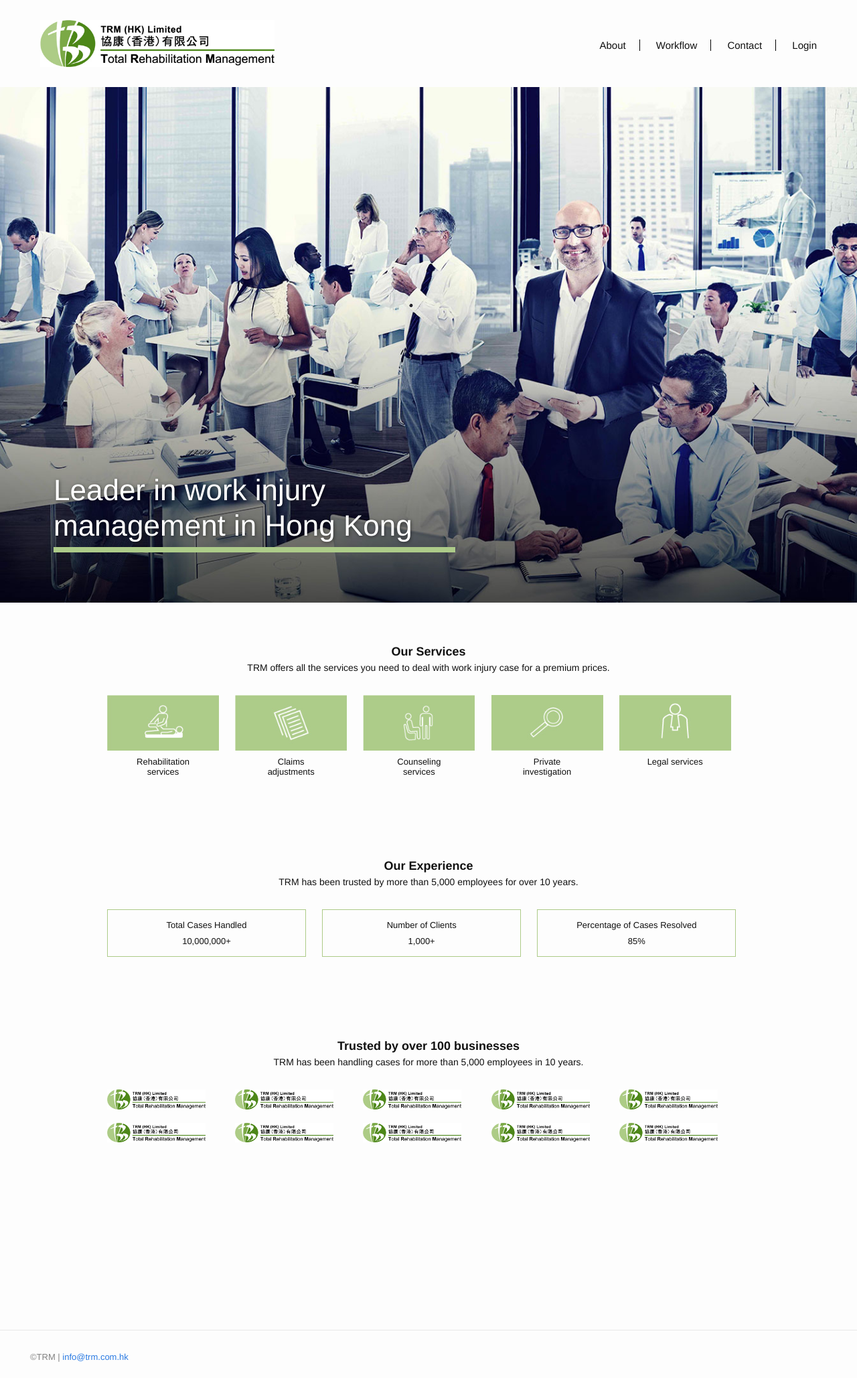
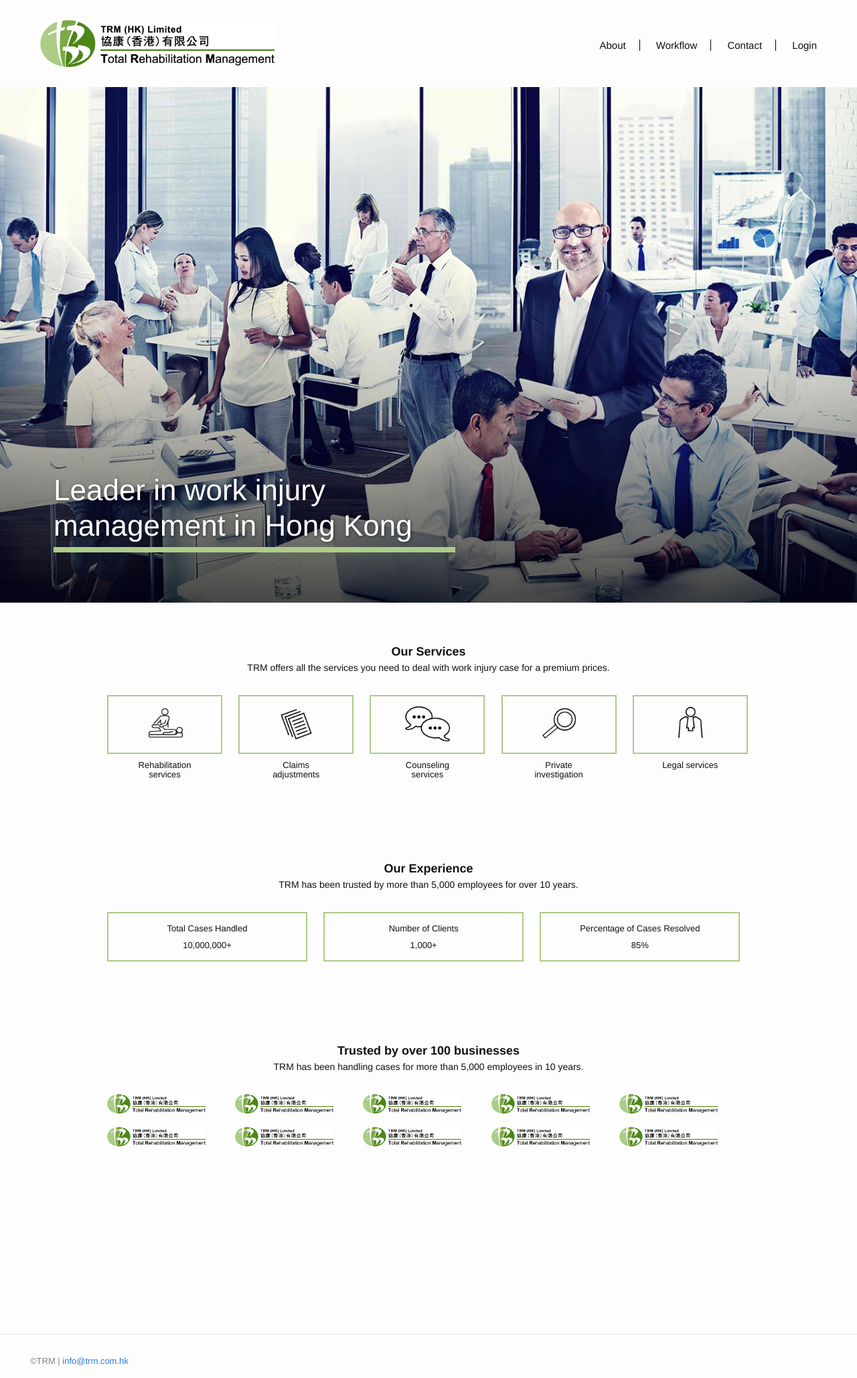
Before and after one commit to kklai/trm.com.hk, a Jekyll site: the page built from index.html, in a window 1280 px wide. Shown: the whole page at 67% size. Built offline with Jekyll 4.4.1, drawn with Linux system fonts in a browser that asks for light colours; nearby versions of some CDN libraries.

Commit message:
some styles and stuff

```diff
--- a/_includes/header.html
+++ b/_includes/header.html
@@ -14,10 +14,10 @@
       </a>
 
       <div class="trigger">
-          <a class="page-link" href="{{ "about" | prepend: site.baseurl }}">About</a>
-          <a class="page-link" href="{{ "workflow" | prepend: site.baseurl }}">Workflow</a>
-          <a class="page-link" href="{{ "contact" | prepend: site.baseurl }}">Contact</a>
-          <a class="page-link" href="{{ "login" | prepend: site.baseurl }}">Login</a>
+          <a class="page-link about" href="{{ "about" | prepend: site.baseurl }}"><span>About</span></a>
+          <a class="page-link workflow" href="{{ "workflow" | prepend: site.baseurl }}"><span>Workflow</span></a>
+          <a class="page-link contact" href="{{ "contact" | prepend: site.baseurl }}"><span>Contact</span></a>
+          <a class="page-link login" href="{{ "login" | prepend: site.baseurl }}"><span>Login</span></a>
       </div>
     </nav>
 
--- a/_layouts/default.html
+++ b/_layouts/default.html
@@ -17,4 +17,7 @@
 
   </body>
 
+  <script src="https://ajax.googleapis.com/ajax/libs/jquery/3.1.0/jquery.min.js"></script>
+  <script src="js/script.js"></script>
+
 </html>
--- a/_sass/_layout.scss
+++ b/_sass/_layout.scss
@@ -33,6 +33,10 @@
             margin-right: 20px;
             border-right: 1px solid #000;
             padding-right: 20px;
+        }
+        &:hover {
+            text-decoration: none;
+            opacity: 0.6;
         }
     }
 
@@ -225,6 +229,14 @@
     // width: 140px;
 }
 
+.row-item .img-wrapper {
+    border: 2px solid #adcb89;
+    padding: 5px 10px;
+    img {
+        width: 50%;
+    }
+}
+
 .row-item p {
     font-size: 13px;
     margin: 0 auto;
@@ -264,7 +276,7 @@
 /* our services styles */
 
 .our-services .row-item {
-    width: calc(20% - 25px);
+    width: calc(20% - 20px);
     margin-right: 20px
 }
 .our-services .row-item:last-child {
@@ -279,7 +291,7 @@
 
 .our-experience .row-item {
     width: calc(33.3333% - 25px);
-    border: 1px solid #adcb88;
+    border: 2px solid #adcb88;
     padding: 6px 0 15px 0;
     margin-right: 20px;
 }
@@ -353,3 +365,8 @@
     background: url("../assets/workflow.jpg") no-repeat center center;
     background-size: 100%;
 }
+
+.page-active span {
+    border-bottom: 2px solid #adcb89;
+    padding-bottom: 5px;
+}
--- a/index.html
+++ b/index.html
@@ -17,27 +17,37 @@
 	<div class="row">
 
 		<div class="row-item">
-			<img src="assets/rehab.jpg">
+			<div class="img-wrapper">
+			<img src="assets/rehab.png">
+			</div>
 			<p>Rehabilitation services</p>
 		</div>
 
 		<div class="row-item">
-			<img src="assets/claims.jpg">
+			<div class="img-wrapper">
+				<img src="assets/claims.png">
+			</div>
 			<p>Claims adjustments</p>
 		</div>
 
 		<div class="row-item">
-			<img src="assets/counseling.jpg">
+			<div class="img-wrapper">
+				<img src="assets/counseling.png">
+			</div>
 			<p>Counseling services</p>
 		</div>
 
 		<div class="row-item">
-			<img src="assets/pi.jpg">
+			<div class="img-wrapper">
+				<img src="assets/pi.png">
+			</div>
 			<p>Private investigation</p>
 		</div>
 
 		<div class="row-item">
-			<img src="assets/legal.jpg">
+			<div class="img-wrapper">
+				<img src="assets/legal.png">
+			</div>
 			<p>Legal services</p>
 		</div>
 
--- /dev/null
+++ b/js/script.js
@@ -0,0 +1,7 @@
+var pages = ["about", "workflow", "contact", "login"];
+
+for (var i=0; i < pages.length; i++) {
+	if (window.location.href.indexOf(pages[i]) > -1) {
+		$(".page-link." + pages[i]).addClass("page-active")
+	}
+}
```
Also changed, not shown: assets/claims-white.png (added), assets/claims.png (added), assets/counseling-white.png (added), assets/counseling.png (added), assets/legal-white.png (added), assets/legal.png (added), assets/pi-white.png (added), assets/pi.png (added), assets/rehab-white.png (added), assets/rehab.png (added), 1 other file.
